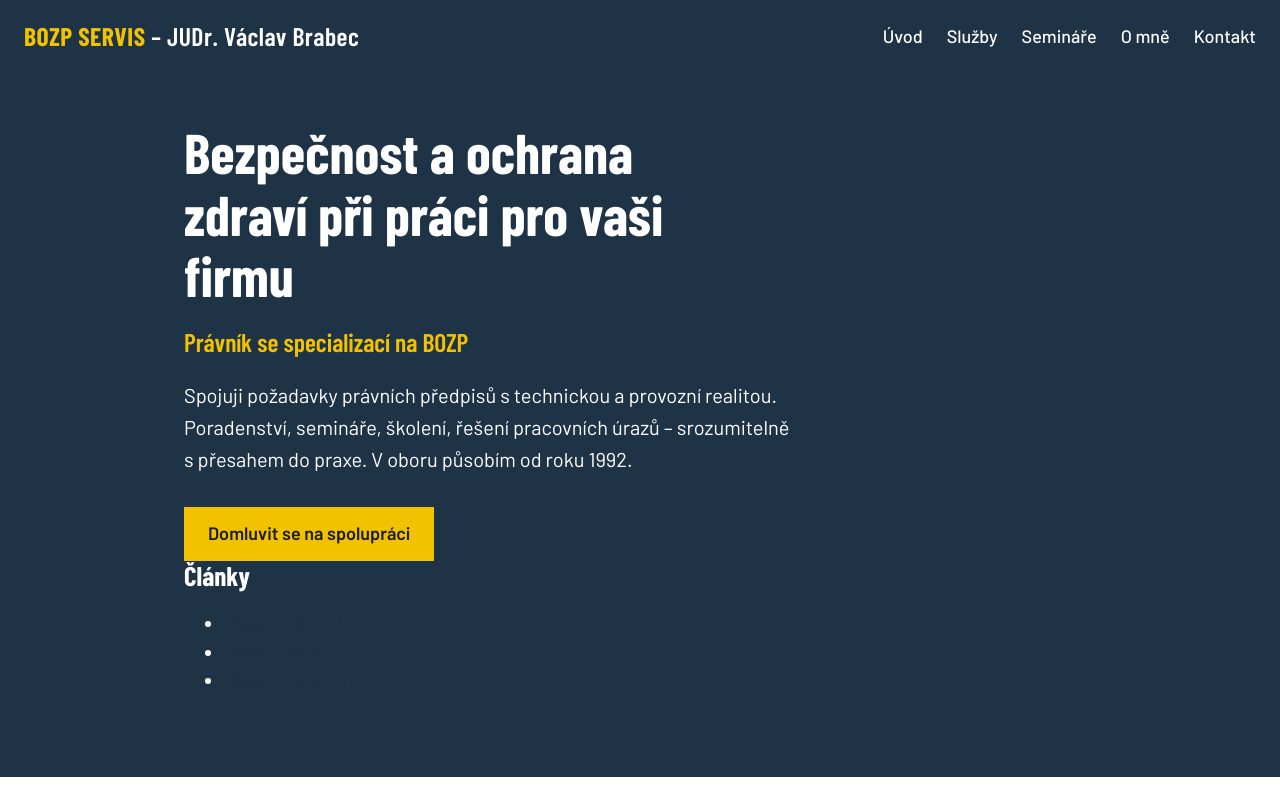
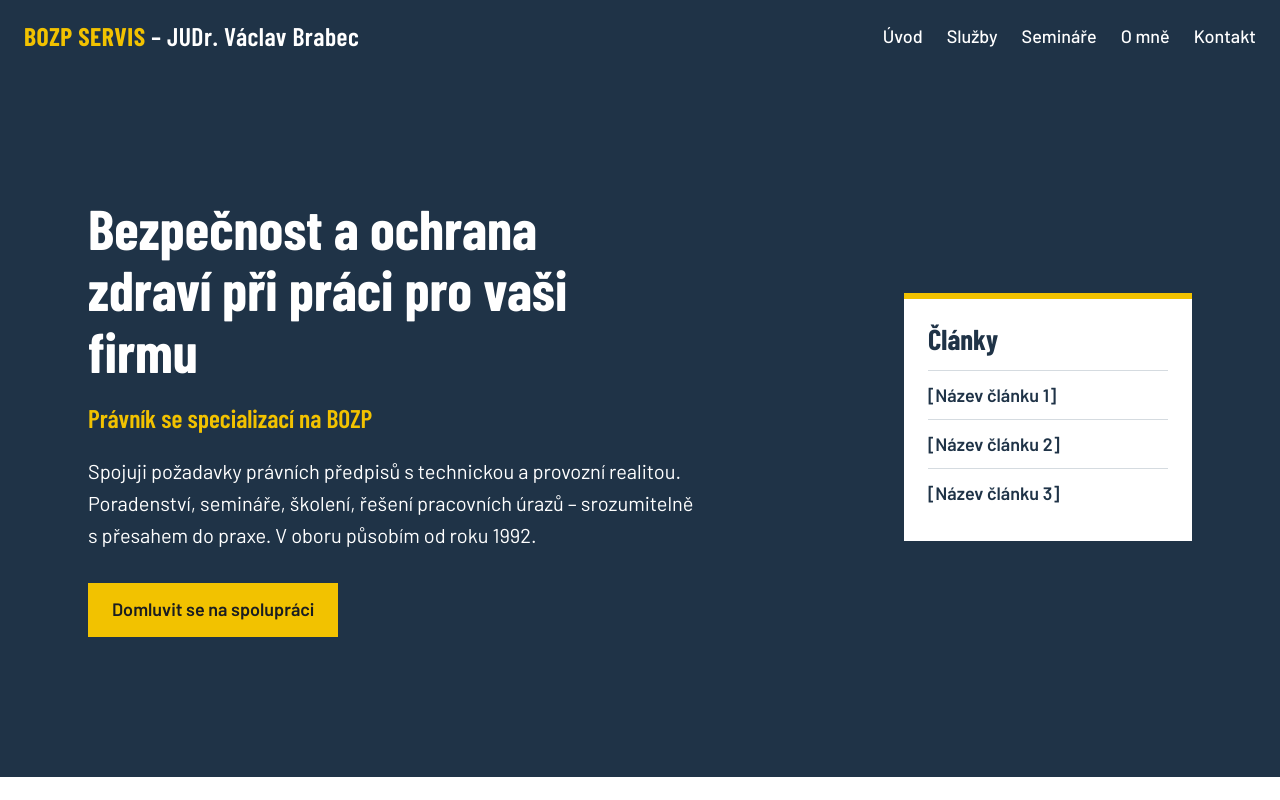
Before and after one commit to fbrabcova/bozp-servis, a plain HTML site: page index.html in a window 1280 px wide. Shown: the top 800 px of the page. Drawn offline with nearby package versions, Linux system fonts and the light colour scheme.

Commit message:
Update style.css
add .uvod-mrizka

```diff
--- a/style.css
+++ b/style.css
@@ -109,6 +109,54 @@ a:focus-visible {
 }
 .uvod .obal {
   width: 100%;   /* aby obsah zůstal stejně široký jako ve zbytku stránky */
+}
+/* Dva sloupce: text (zbytek místa) a články (18rem). */
+.uvod-mrizka {
+  max-width: 72rem;   /* v úvodu trochu širší, ať se tam rámeček vejde */
+  display: grid;
+  grid-template-columns: 1fr 18rem;
+  gap: 3rem;
+  align-items: center;
+}
+
+/* Na úzké obrazovce (mobil) jen jeden sloupec – články pod textem. */
+@media (max-width: 50rem) {
+  .uvod-mrizka {
+    grid-template-columns: 1fr;
+  }
+}
+
+.clanky {
+  background: var(--papir);
+  color: var(--inkoust);
+  border-top: 6px solid var(--zluta);
+  padding: 1.5rem;
+}
+
+.clanky h2 {
+  font-size: 1.8rem;
+  color: var(--modra);
+}
+
+.clanky ul {
+  list-style: none;
+  padding: 0;
+  margin: 0;
+}
+
+.clanky li {
+  padding: 0.6rem 0;
+  border-top: 1px solid #D5DBE0;   /* tenká čára mezi články */
+}
+
+.clanky a {
+  color: var(--modra);
+  font-weight: 600;
+  text-decoration: none;
+}
+
+.clanky a:hover {
+  text-decoration: underline;
 }
 .uvod h1 {
   font-size: clamp(2.2rem, 5vw, 3.5rem);
```
